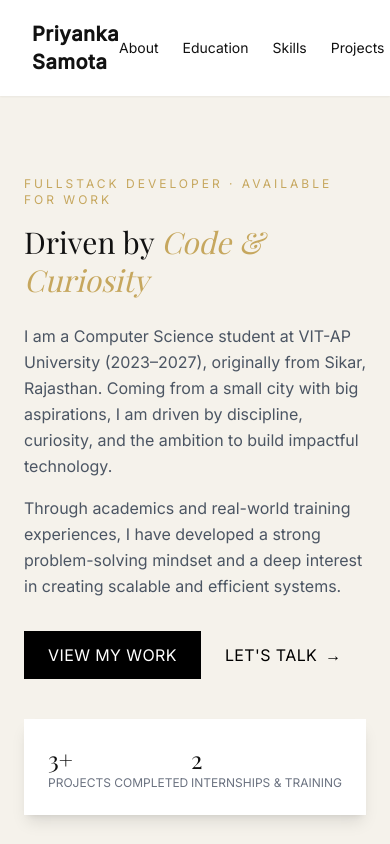
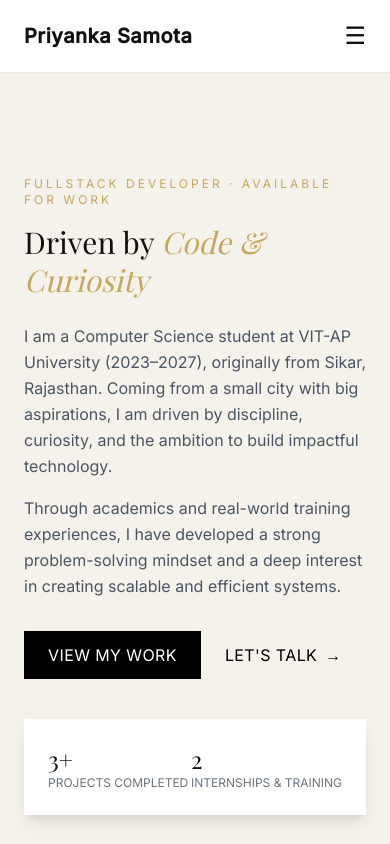
Before and after one commit to samota2004/portfolio, a React (Create React App) app in the folder client/: page / in a window 390 px wide. Shown: the top 844 px of the page. Built offline with nearby package versions, Linux system fonts and the light colour scheme; the HTML template or start-up script is replaced by a standard one.

Commit message:
Update Navbar.jsx

```diff
--- a/client/src/components/Navbar.jsx
+++ b/client/src/components/Navbar.jsx
@@ -4,6 +4,7 @@ import { useState, useEffect } from "react";
 function Navbar() {
   const navigate = useNavigate();
   const [isLoggedIn, setIsLoggedIn] = useState(false);
+  const [menuOpen, setMenuOpen] = useState(false);
 
   useEffect(() => {
     const checkLogin = () => {
@@ -28,28 +29,25 @@ function Navbar() {
   };
 
   return (
-    <nav className="fixed w-full flex justify-between items-center px-8 py-5 bg-white shadow-sm z-50">
+    <nav className="fixed w-full bg-white shadow-sm z-50">
 
+      <div className="flex justify-between items-center px-6 md:px-8 py-5">
+
+        {/* Logo */}
         <Link to="/" className="text-xl font-semibold tracking-wide">
           Priyanka Samota
         </Link>
 
-      <div className="space-x-6 flex items-center text-sm">
+        {/* Desktop Menu */}
+        <div className="hidden md:flex space-x-6 items-center text-sm">
 
           <a href="#about" className="hover:text-gold">About</a>
-
           <a href="#education" className="hover:text-gold">Education</a>
-
           <a href="#skills" className="hover:text-gold">Skills</a>
-
           <a href="#projects" className="hover:text-gold">Projects</a>
-
           <a href="#certifications" className="hover:text-gold">Certifications</a>
-
           <a href="#achievements" className="hover:text-gold">Achievements</a>
-
           <a href="#resume" className="hover:text-gold">Resume</a>
-
           <a href="#contact" className="hover:text-gold">Contact</a>
 
           {!isLoggedIn ? (
@@ -66,6 +64,43 @@ function Navbar() {
           )}
 
         </div>
+
+        {/* Hamburger Icon */}
+        <button
+          onClick={() => setMenuOpen(!menuOpen)}
+          className="md:hidden text-2xl"
+        >
+          ☰
+        </button>
+
+      </div>
+
+      {/* Mobile Menu */}
+      {menuOpen && (
+        <div className="md:hidden bg-[#C6A14A] text-black flex flex-col items-center gap-6 py-10 text-lg">
+
+          <a href="#about" onClick={() => setMenuOpen(false)}>About</a>
+          <a href="#education" onClick={() => setMenuOpen(false)}>Education</a>
+          <a href="#skills" onClick={() => setMenuOpen(false)}>Skills</a>
+          <a href="#projects" onClick={() => setMenuOpen(false)}>Projects</a>
+          <a href="#certifications" onClick={() => setMenuOpen(false)}>Certifications</a>
+          <a href="#achievements" onClick={() => setMenuOpen(false)}>Achievements</a>
+          <a href="#resume" onClick={() => setMenuOpen(false)}>Resume</a>
+          <a href="#contact" onClick={() => setMenuOpen(false)}>Contact</a>
+
+          {!isLoggedIn ? (
+            <Link to="/admin-login" onClick={() => setMenuOpen(false)}>
+              Login
+            </Link>
+          ) : (
+            <button onClick={handleLogout}>
+              Logout
+            </button>
+          )}
+
+        </div>
+      )}
+
     </nav>
   );
 }
```
Lines whose indentation alone changed are shown as unchanged.
